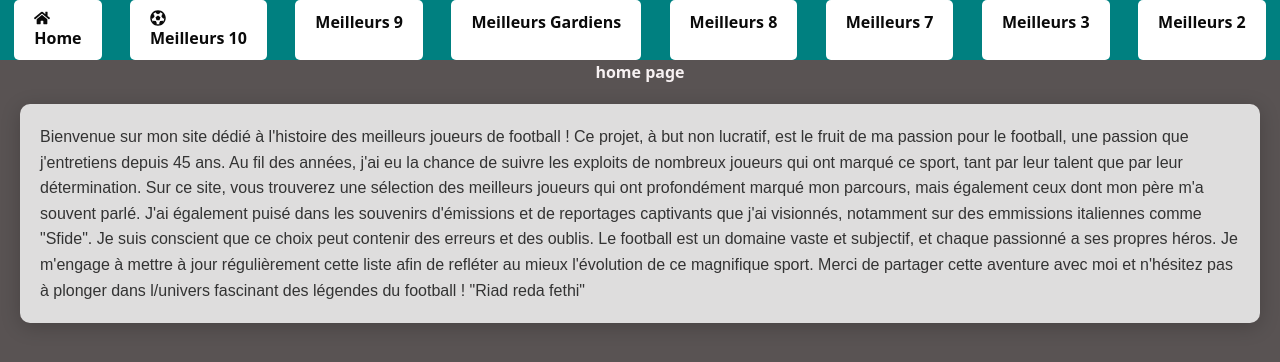
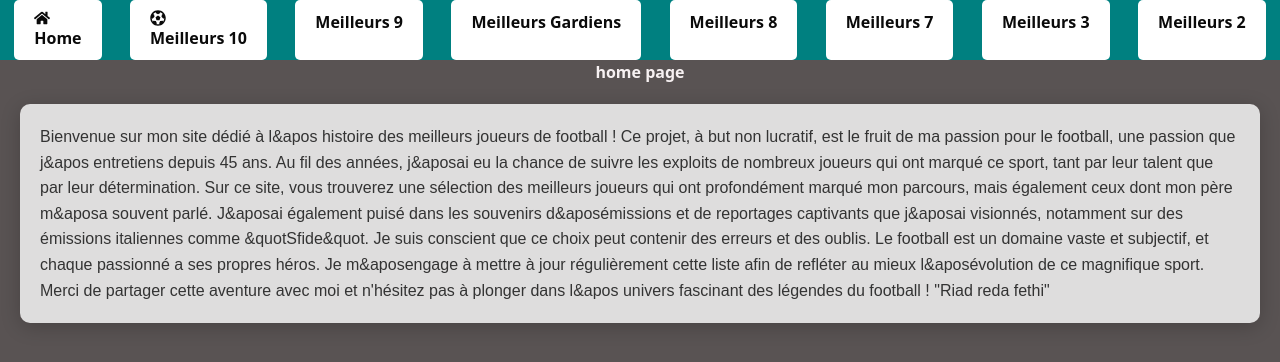
Before and after one commit to redondo-dev/best10, a Next.js app: page / in a window 1280 px wide. Shown: the top 362 px of the page. Built offline with nearby package versions, Linux system fonts and the light colour scheme.

Commit message:
modif texte  page d'acceuil

```diff
--- a/src/app/page.js
+++ b/src/app/page.js
@@ -9,19 +9,20 @@ export default function Home() {
     <div className="min-h-screen p-8 pb-20">
 
       <h1 className="text-center mt-4">home page </h1>
+      <p className='introduction'>
+  Bienvenue sur mon site dédié à l&apos histoire des meilleurs joueurs de football !
 
- <p className='introduction'>
- Bienvenue sur mon  site dédié à l'histoire des meilleurs joueurs de football !
+  Ce projet, à but non lucratif, est le fruit de ma passion pour le football, une passion que j&apos entretiens depuis 45 ans. Au fil des années, j&aposai eu la chance de suivre les exploits de nombreux joueurs qui ont marqué ce sport, tant par leur talent que par leur détermination.
 
-  Ce projet, à but non lucratif, est le fruit de ma passion pour le football, une passion que j'entretiens depuis 45 ans. Au fil des années, j'ai eu la chance de suivre les exploits de nombreux joueurs qui ont marqué ce sport, tant par leur talent que par leur détermination.
+  Sur ce site, vous trouverez une sélection des meilleurs joueurs qui ont profondément marqué mon parcours, mais également ceux dont mon père m&aposa souvent parlé. J&aposai également puisé dans les souvenirs d&aposémissions et de reportages captivants que j&aposai visionnés, notamment sur des émissions italiennes comme  &quotSfide&quot.
 
-  Sur ce site, vous trouverez une sélection des meilleurs joueurs qui ont profondément marqué mon parcours, mais également ceux dont mon père m'a souvent parlé. J'ai également puisé dans les souvenirs d'émissions et de reportages captivants que j'ai visionnés, notamment sur des emmissions italiennes comme "Sfide".
+  Je suis conscient que ce choix peut contenir des erreurs et des oublis. Le football est un domaine vaste et subjectif, et chaque passionné a ses propres héros. Je m&aposengage à mettre à jour régulièrement cette liste afin de refléter au mieux l&aposévolution de ce magnifique sport.
 
-  Je suis conscient que ce choix peut contenir des erreurs et des oublis. Le football est un domaine vaste et subjectif, et chaque passionné a ses propres héros. Je m'engage à mettre à jour régulièrement cette liste afin de refléter au mieux l'évolution de ce magnifique sport.
+  Merci de partager cette aventure avec moi et n&apos;hésitez pas à plonger dans l&apos univers fascinant des légendes du football !
+  &quot;Riad reda fethi&quot;
+</p>
 
-  Merci de partager cette aventure avec moi et n'hésitez pas à plonger dans l/univers fascinant des légendes du football !
-    "Riad reda fethi"
- </p>
+
       </div>
 
   );
```
